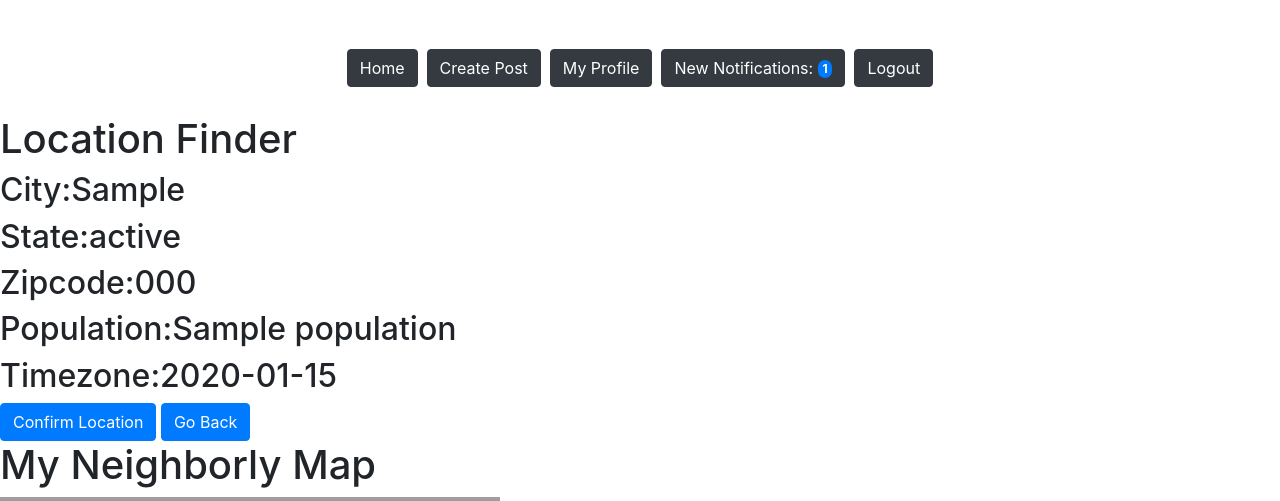
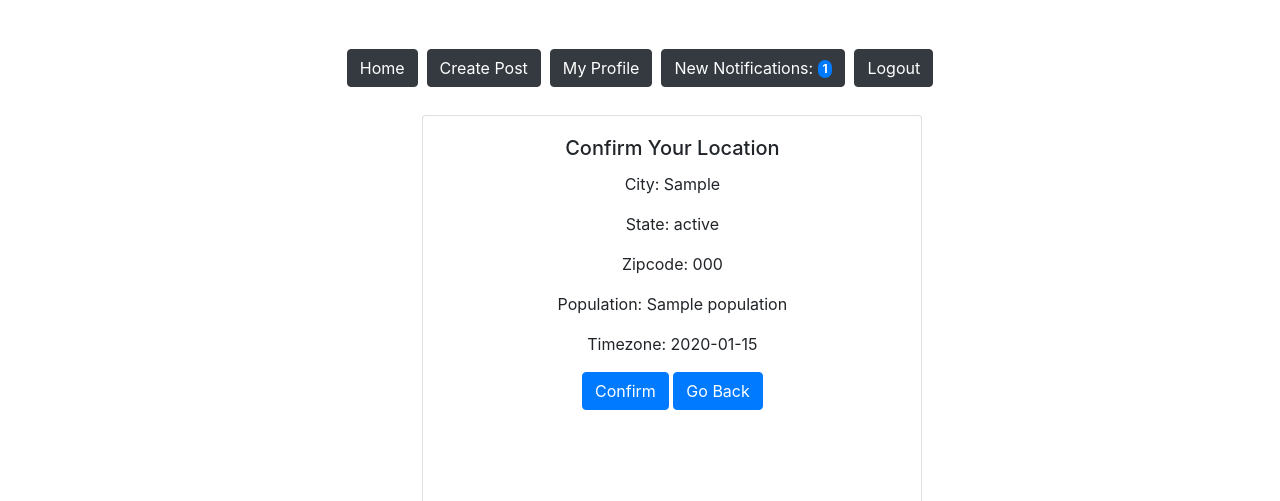
Before and after one commit to reginaldmj/capstone-neighborly, a Django app: template templates/map.html in a window 1280 px wide. Shown: the part 128-629 px from the top of the page. Run offline with Django 3.2, Linux system fonts and the light colour scheme; a user stored in the database is signed in; tables that the repository leaves empty hold one stand-in row (values such as "Sample post"); the template is opened without the code that fills it: most values are stand-ins (such as "Sample title", 1, 10 or a date in 2020); a map, chart or similar area stays blank; some libraries are stand-ins or nearby versions; grey boxes are pictures that could not be loaded.

Commit message:
location completed

```diff
--- a/location/views.py
+++ b/location/views.py
@@ -49,6 +49,7 @@ def location_search(request):
 
             current_user.location = new_neighborhood
             current_user.save()
-            return render(request, 'map.html', {'results': results, 'current_user': current_user})
+            lat = results.lat
+            return render(request, 'map.html', {'results': results, 'current_user': current_user, 'lat': lat})
     form = NeighorhoodForm()
     return render(request, 'generic_form.html', {'form': form})
--- a/templates/500.html
+++ b/templates/500.html
@@ -1,4 +1,4 @@
-<!-- {% extends 'index.html' %} -->
+{% extends 'index.html' %}
 {% block title %}500 Error Page{% endblock %}
 {% block content %}
 <div class="jumbotron">
--- a/templates/map.html
+++ b/templates/map.html
@@ -1,63 +1,41 @@
 {% extends "header.html" %}
 {% block content %}
-<h1>Location Finder</h1>
 
-<h2>City:{{results.major_city}}</h2>
-<h2>State:{{results.state}}</h2>
-<h2>Zipcode:{{results.zipcode}}</h2>
-<h2>Population:{{results.population}}</h2>
-<h2>Timezone:{{results.timezone}}</h2>
-<h2>{{current_user.location.city}}</h2>
-<button type="button" class="btn btn-primary" onclick="location.href='/'">Confirm Location</button>
-<button type="button" class="btn btn-primary" onclick="location.href='/location/'">Go Back</button>
+<div class="card" style=" margin-left:33%;width: 500;">
+    <div class="card-body">
+        <h5 class="card-title">Confirm Your Location</h5>
+        <p class="card-text">City: {{results.major_city}}</p>
+        <p class="card-text">State: {{results.state}}</p>
+        <p class="card-text">Zipcode: {{results.zipcode}}</p>
+        <p class="card-text">Population: {{results.population}}</p>
+        <p class="card-text">Timezone: {{results.timezone}}</p>
+        <button type="button" class="btn btn-primary" onclick="location.href='/'">Confirm </button>
+        <button type="button" class="btn btn-primary" onclick="location.href='/location/'">Go Back</button>
+    </div>
+    <div style="height: 300px; width: 500" id="map"></div>
+    <script>
 
-<head>
-    <meta charset="UTF-8>
-    <meta name=" viewport" content="width=device-with,
-    initial-scale=1.0">
-    <meta http-equiv="X-UA-Compatible" content="ie=edige">
-    <title>My Neighborly Map</title>
-    <style>
-        #map {
-            height: 300px;
-            width: 500;
-        }
-
-    </style>
-</head>
-
-<body>
-    <h1>My Neighborly Map</h1>
-    <div id="map"></div>
-    <script>
         function initMap() {
             var options = {
-                zoom: 8,
-                center: { lat: 37.0902, lng: -95.7129 }
+                zoom: 11,
+                center: { lat: JSON.parse("{{results.lat}}"), lng: JSON.parse("{{results.lng}}") }
             }
 
             var map = new google.maps.Map(document.getElementById('map'), options);
-            // Listen for click on map
-            google.maps.event.addlistener(map, 'click',
-                function (event) {
-                    addMarker({ coords: event.latLng });
-                })
+
 
         }
-        addMarker({ coords: { lat: 36.2695, lng: -95.8547 } });
 
-        function addMarker(props) {
-            var marker = new google.maps.Marker({
-                position: coords,
-                map: map,
-            });
-        }
+
     </script>
     <script src="https://maps.googleapis.com/maps/api/js?key=AIzaSyAhyQaJ-eK3uJPPwY47H_S9NUvFPzO_pEU&callback=initMap">
 
     </script>
+</div>
 
 
 
-</body>
+
+
+
 {% endblock %}
```
